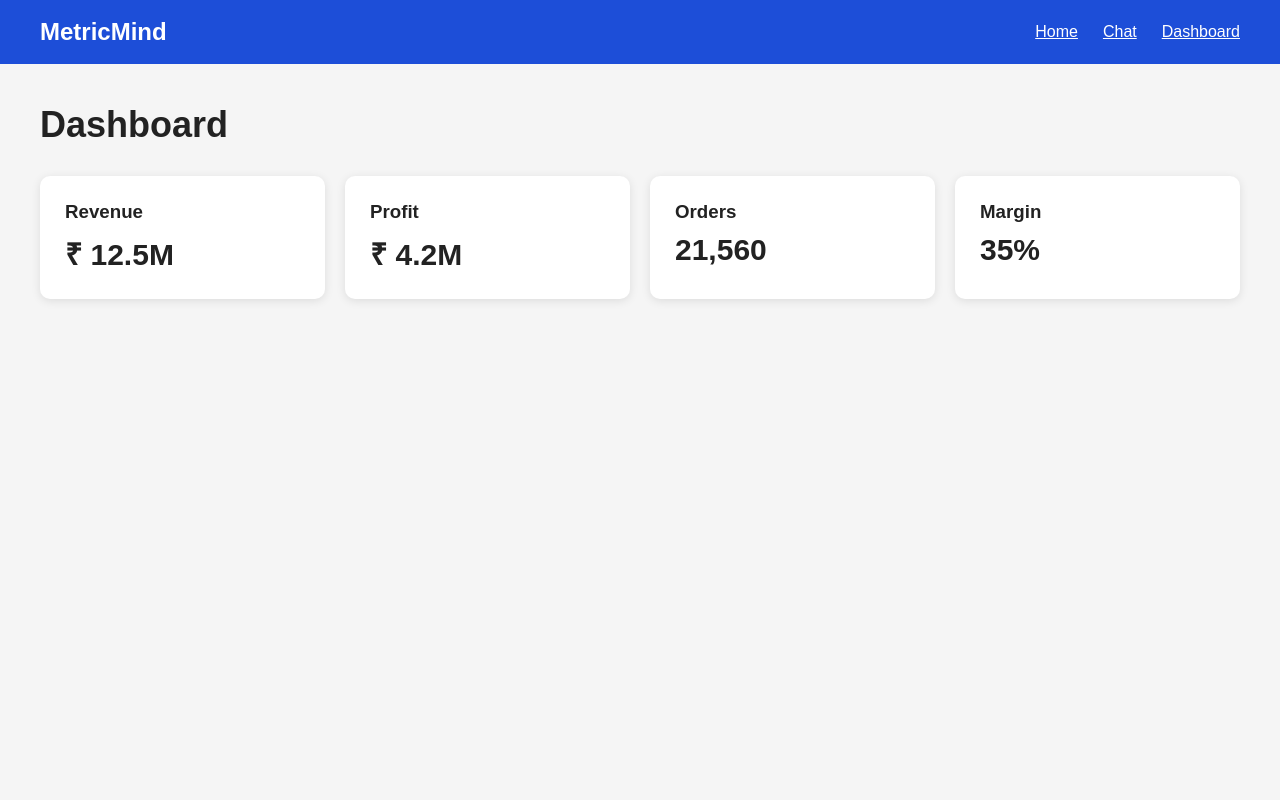
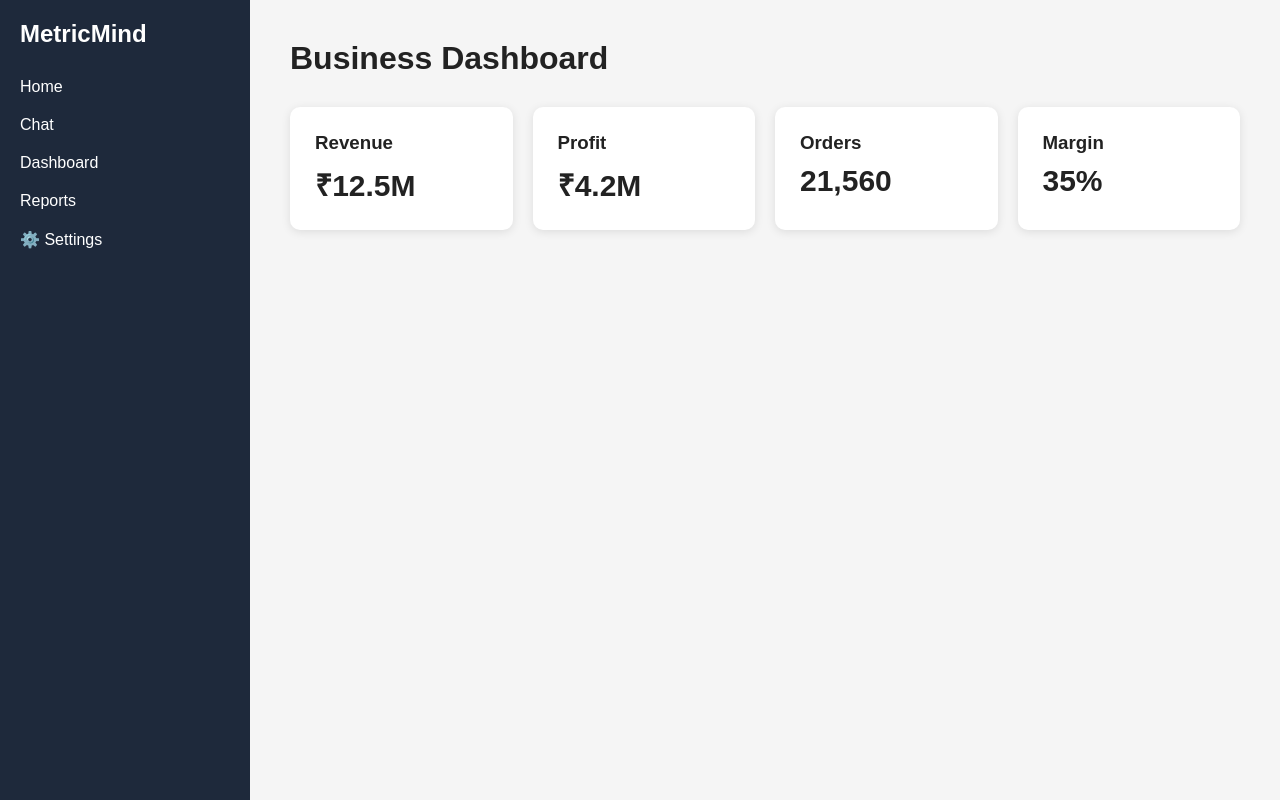
Before and after one commit to sreejagubbala/metric-mind, a Next.js app in the folder frontend/: page /dashboard in a window 1280 px wide. Built offline with nearby package versions, Linux system fonts and the light colour scheme.

Commit message:
Update page.tsx

```diff
--- a/frontend/app/dashboard/page.tsx
+++ b/frontend/app/dashboard/page.tsx
@@ -1,41 +1,37 @@
-import Navbar from "../../components/Navbar";
+import Sidebar from "../../components/Sidebar";
 import MetricCard from "../../components/MetricCard";
 
 export default function Dashboard() {
   return (
-    <>
-      <Navbar />
+    <div
+      style={{
+        display: "flex",
+      }}
+    >
+      <Sidebar />
 
-      <div
+      <main
         style={{
+          flex: 1,
           padding: "40px",
         }}
       >
-        <h1
-          style={{
-            fontSize: "36px",
-            marginBottom: "30px",
-          }}
-        >
-          Dashboard
-        </h1>
+        <h1>Business Dashboard</h1>
 
         <div
           style={{
             display: "grid",
             gridTemplateColumns: "repeat(4,1fr)",
             gap: "20px",
+            marginTop: "30px",
           }}
         >
-          <MetricCard title="Revenue" value="₹ 12.5M" />
-
-          <MetricCard title="Profit" value="₹ 4.2M" />
-
+          <MetricCard title="Revenue" value="₹12.5M" />
+          <MetricCard title="Profit" value="₹4.2M" />
           <MetricCard title="Orders" value="21,560" />
-
           <MetricCard title="Margin" value="35%" />
         </div>
-      </div>
-    </>
+      </main>
+    </div>
   );
 }
```
